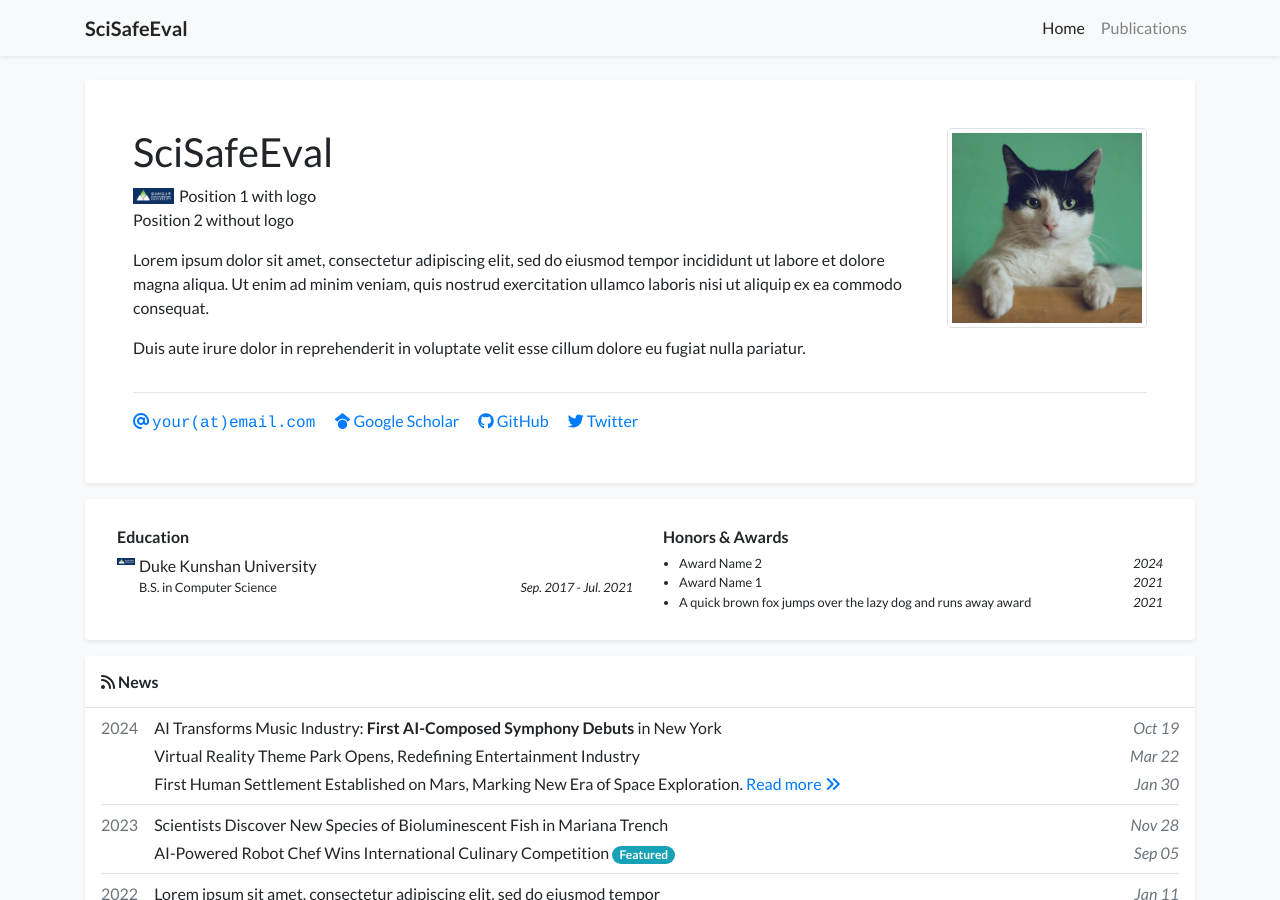
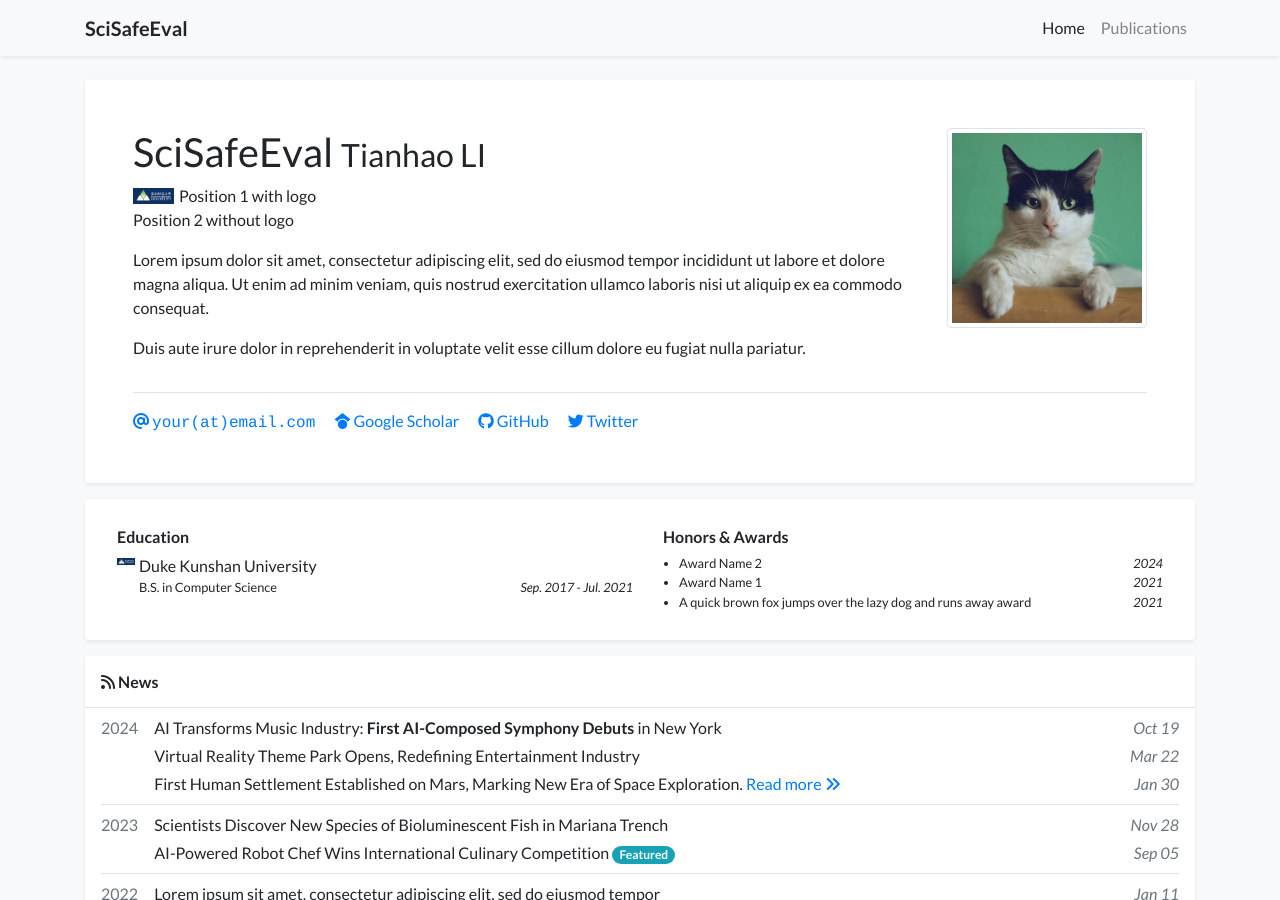
Before and after one commit to KAIMA04/SciSafeEvalTest, a Jekyll site: the page built from index.html, in a window 1280 px wide and 900 px high. Built offline with Jekyll 4.4.1, drawn with Linux system fonts in a browser that asks for light colours; a style sheet for code colours, icons or effects is not loaded.

Commit message:
Update profile.yml

```diff
--- a/_data/profile.yml
+++ b/_data/profile.yml
@@ -1,5 +1,5 @@
 primary_name: "SciSafeEval"
-secondary_name: ""
+secondary_name: "Tianhao LI"
 navbar_name: "SciSafeEval"
 
 positions:
```
